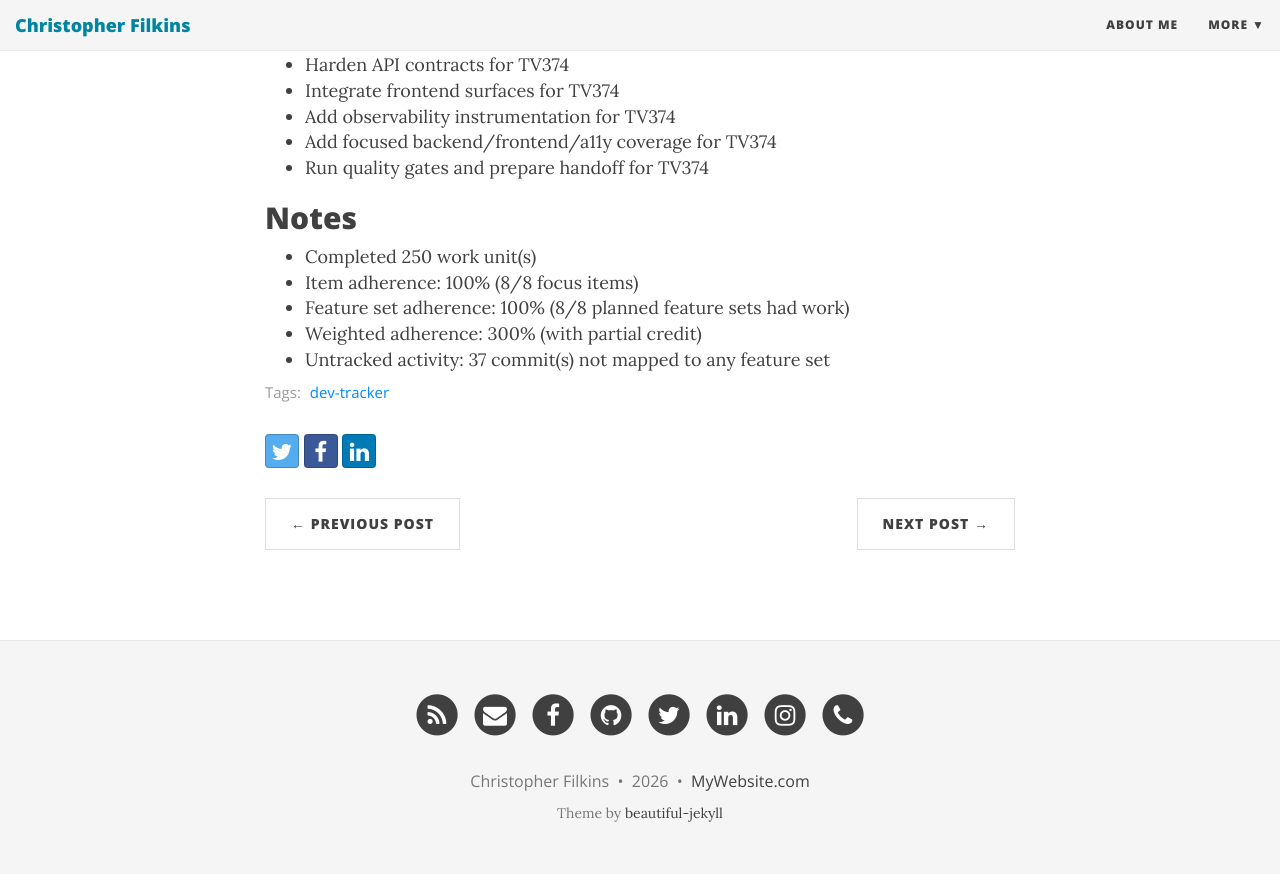
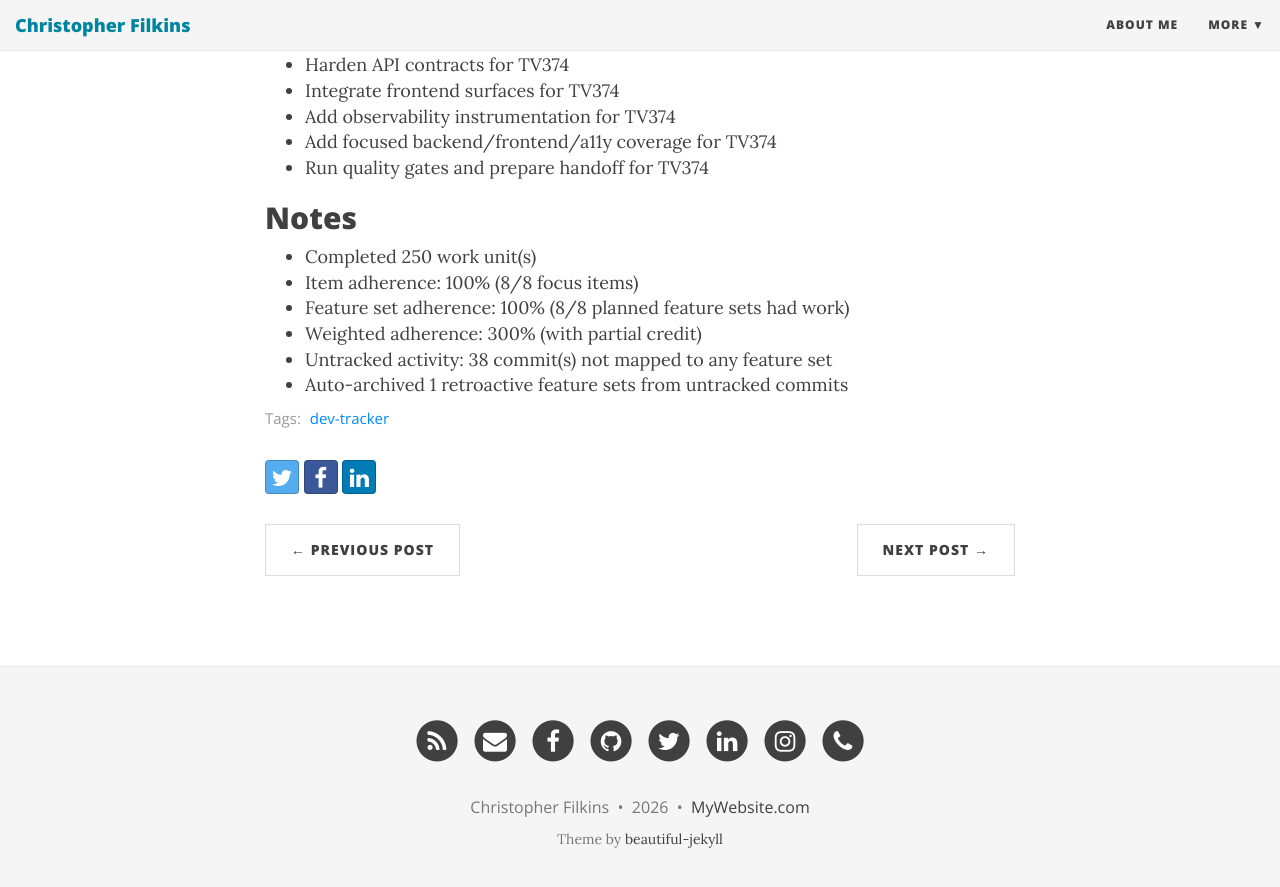
Before and after one commit to filchyboy/filchyboy.github.io, a Jekyll site: the page built from _posts/2026-04-20-daily-dev-log.md, in a window 1280 px wide and 900 px high, scrolled down 10745 px. Shown: the top 887 px of the window. Built offline with Jekyll 4.4.1, drawn with Linux system fonts in a browser that asks for light colours; nearby versions of some CDN libraries.

Commit message:
Update build-in-public update: Daily Development Update

```diff
--- a/_posts/2026-04-20-daily-dev-log.md
+++ b/_posts/2026-04-20-daily-dev-log.md
@@ -40,8 +40,8 @@ The billing overview autowiring and analytics customer context work can wait - I
 
 
 <!-- SECTION: ACCOMPLISHED START -->
-<!-- accomplished-generated: 2026-04-21T14:05:09.495357+00:00 -->
-<!-- accomplished-updated: 2026-04-21T14:05:09.495357+00:00 -->
+<!-- accomplished-generated: 2026-04-21T14:24:23.494887+00:00 -->
+<!-- accomplished-updated: 2026-04-21T14:24:23.494887+00:00 -->
 
 * Completed 250 tasks today on the Colossalistic Platform project.
 
@@ -383,7 +383,8 @@ The billing overview autowiring and analytics customer context work can wait - I
 * Item adherence: 100% (8/8 focus items)
 * Feature set adherence: 100% (8/8 planned feature sets had work)
 * Weighted adherence: 300% (with partial credit)
-* Untracked activity: 37 commit(s) not mapped to any feature set
+* Untracked activity: 38 commit(s) not mapped to any feature set
+* Auto-archived 1 retroactive feature sets from untracked commits
 
 
 <!-- Generated by dev-tracker publish_to_jekyll.py -->
```
